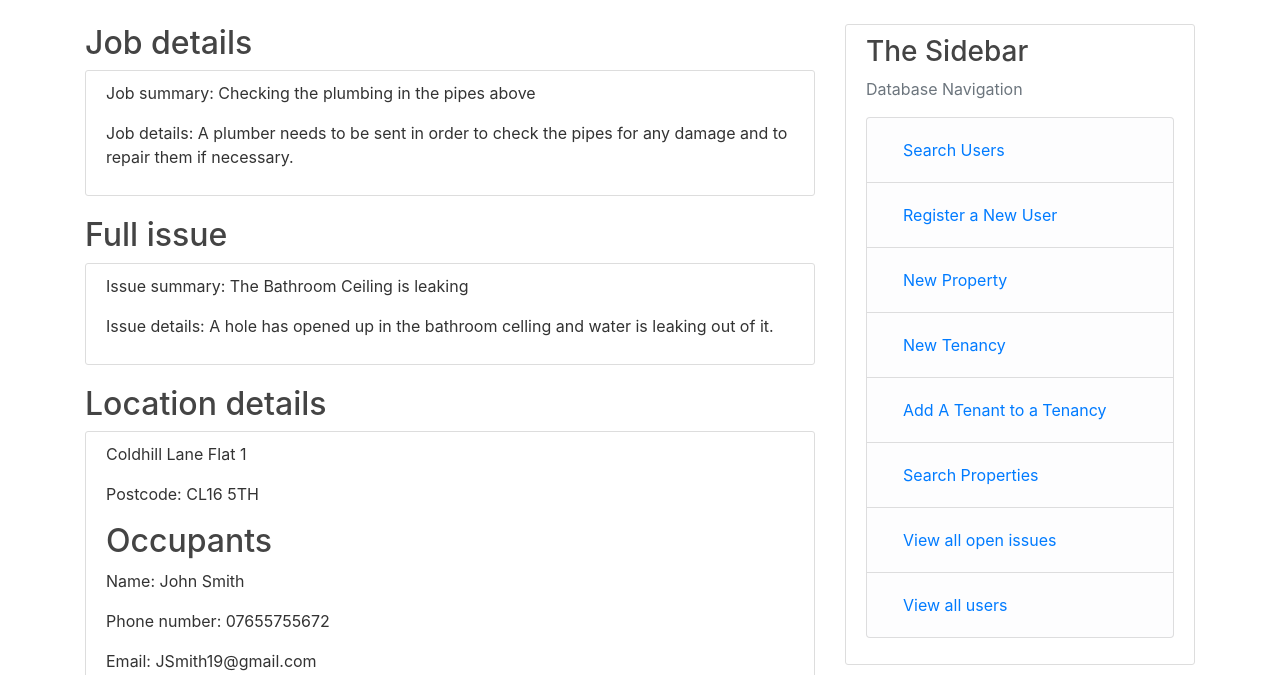
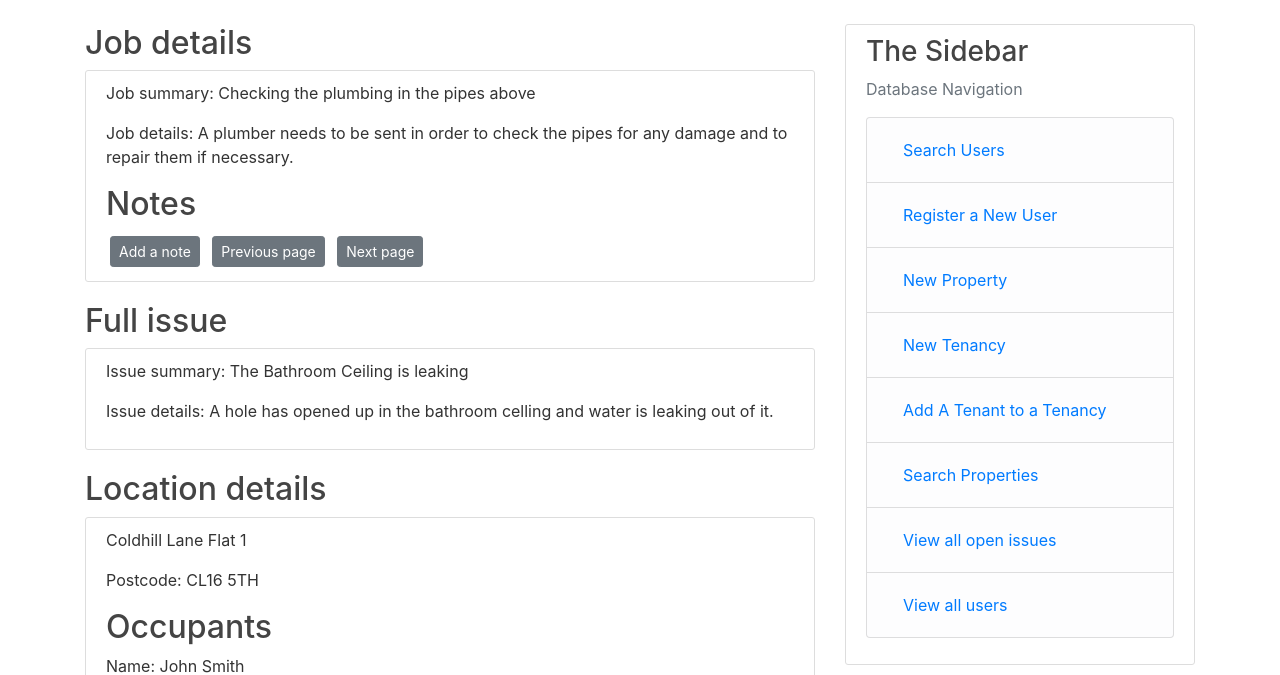
Before and after one commit to puffledude/CourseworkFullBuild, a Flask app: page /contractor_job/1 in a window 1280 px wide. Shown: the part 56-731 px from the top of the page. Run offline with Flask 2, Linux system fonts and the light colour scheme; a user stored in the database is signed in; data comes from the database, SQL or seed files in the repository; both versions use the stored data as it was after the commit; some libraries are stand-ins or nearby versions.

Commit message:
Contractor note making

```diff
--- a/Tower/routes.py
+++ b/Tower/routes.py
@@ -635,15 +635,24 @@ def delete_issue(issue_id):
 @app.route("/contractor_job/<int:job_id>")
 @login_required
 def contractor_job(job_id):
+    page = request.args.get("page", 1, type=int)
     quote = db.session.query(Quotes).filter_by(job = job_id).first()
     job = db.session.query(Jobs).filter_by(job_id = job_id).first()
     issue= db.session.query(Issue).filter_by(issue_id = job.issue).first()
     location = db.session.query(Properties).filter_by(property_id = issue.property_id).first()
     landlord = db.session.query(User).filter_by(user_id = location.landlord_id).first()
+    job_notes= db.session.query(Jobs_Notes).filter(Jobs_Notes.job == job.job_id)
+    notes = job_notes.paginate(page, per_page=5)
+    next_url = url_for("contractor_job", page=notes.next_num) \
+        if notes.has_next else None
+    prev_url = url_for("contractor_job", page=notes.prev_num) \
+        if notes.has_prev else None
+
     occupants = db.session.query(User, Tenancies).outerjoin(Tenancies.occupants).filter(Tenancies.property_id == location.property_id)
 
     return render_template("contractor_job.html", quote=quote, job=job, location=location, issue=issue,
-                           landlord=landlord, occupants=occupants, title="Job")
+                           landlord=landlord, occupants=occupants, title="Job", next_url=next_url, prev_url=prev_url,
+                           notes=notes)
 
 @app.route("/contractor_all_quotes/<int:user_id>")
 @login_required
@@ -666,7 +675,10 @@ def add_job_note(job_id):
         note = Jobs_Notes(title=form.title.data, content=form.content.data, job=job_id)
         db.session.add(note)
         db.session.commit()
-        return redirect(url_for("Job", job_id=job_id))
+        if current_user.role != "Contractor":
+            return redirect(url_for("Job", job_id=job_id))
+        else:
+            return redirect(url_for("contractor_job", job_id=job_id))
     return render_template("issue_note.html", form=form, title="Add a job")
 
 @app.route("/delete_job_note/<int:note_id>", methods=["GET", "POST"])
--- a/Tower/templates/contractor_job.html
+++ b/Tower/templates/contractor_job.html
@@ -8,7 +8,19 @@
 <div class="content-section">
     <p>Job summary: {{job.summary}}</p>
     <p>Job details: {{job.content}}</p>
+    <h2 class="article-title"> Notes</h2>
+    <a class="btn btn-secondary btn-sm m-1" href=" {{url_for('add_job_note', job_id = job.job_id)}}">Add a note</a>
+    {%for note in notes.items%}
+    <div class="content-section">
+        <h3>Note</h3>
+        <h4>{{note.title}}</h4>
+        <p>{{note.content}}</p>
+    </div>
+    {%endfor%}
+    <a class="btn btn-secondary btn-sm m-1" href=" {{prev_url}}">Previous page</a>
+    <a class="btn btn-secondary btn-sm m-1" href=" {{next_url}}">Next page</a>
 </div>
+
 
 <div class="article-title">
     <h2>Full issue</h2>
```
Also changed, not shown: Tower/site.db.
